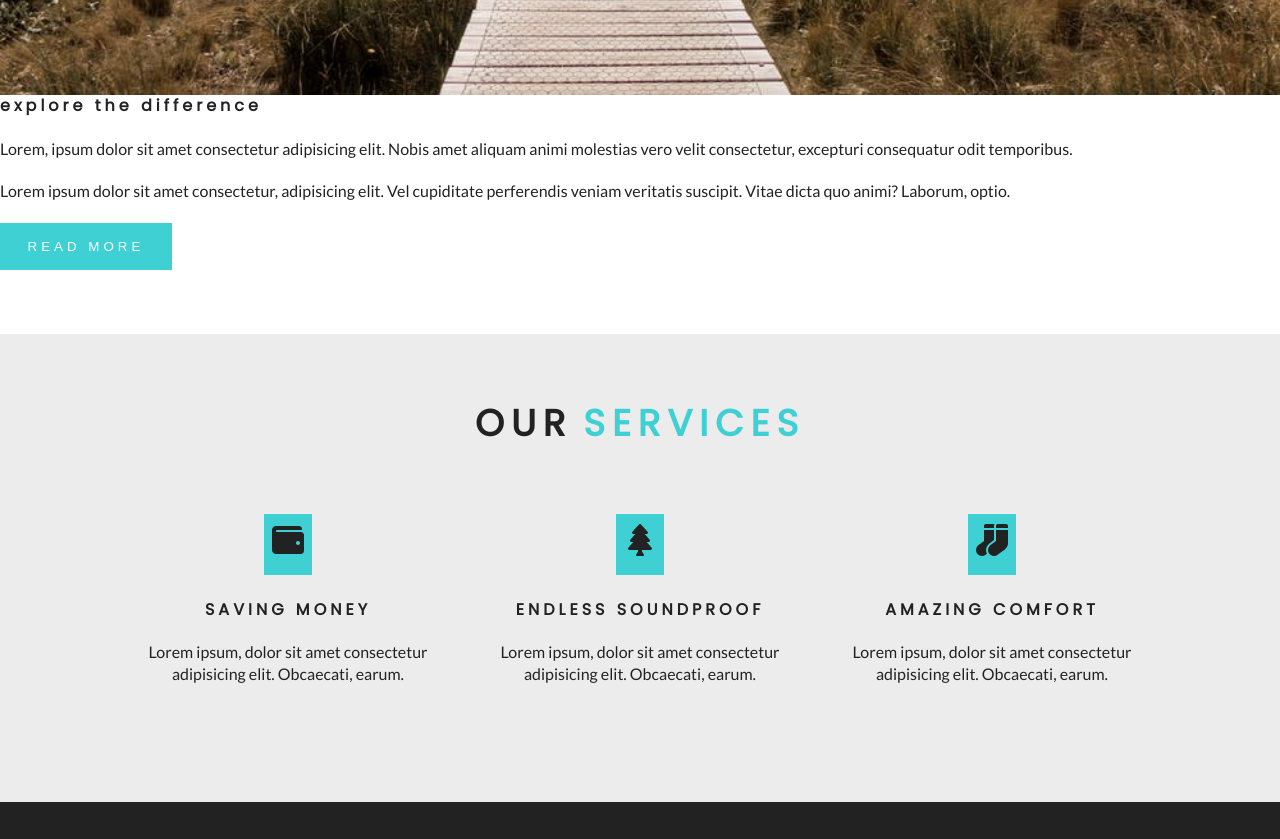
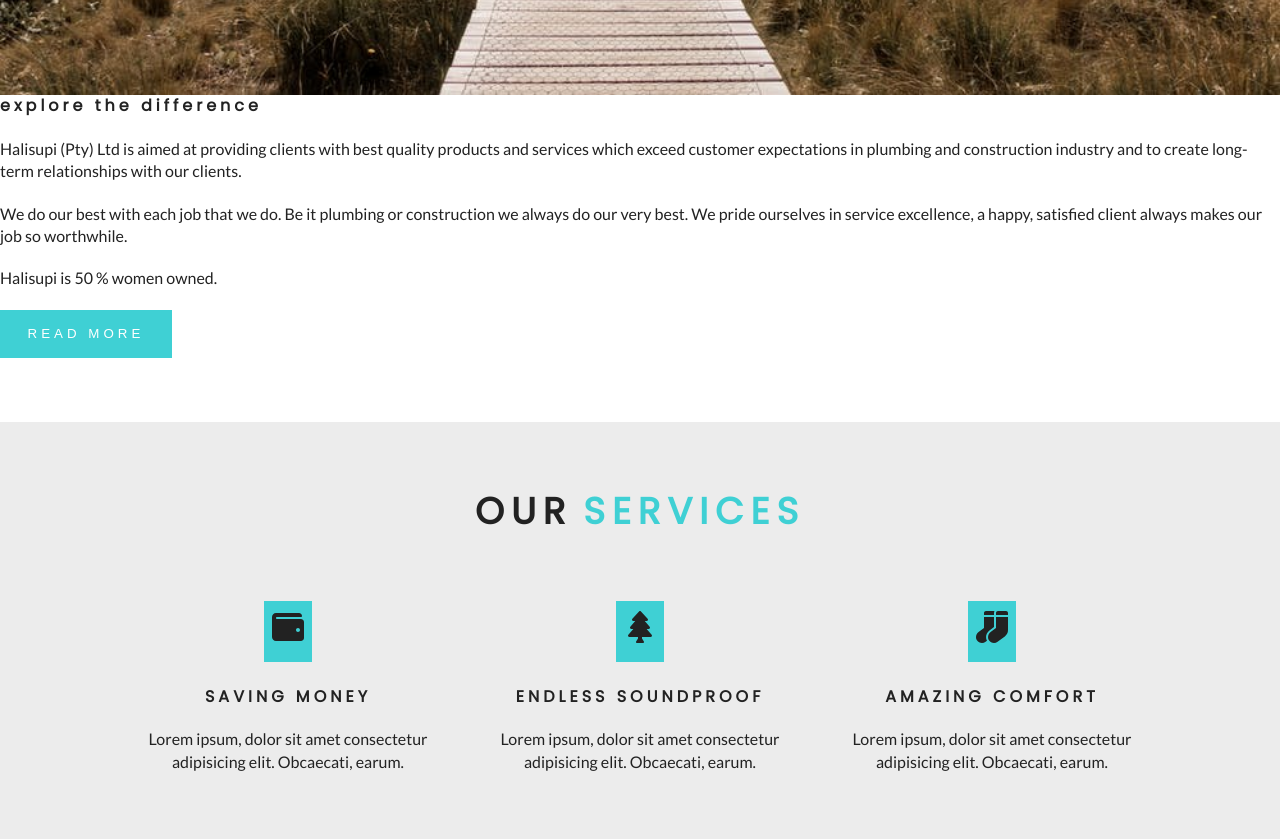
Before and after one commit to sithelo/halisupi, a Gatsby site: page / in a window 1280 px wide. Shown: the part 1800-2639 px from the top of the page. Built offline with nearby package versions, Linux system fonts and the light colour scheme; Gatsby itself is replaced by a stand-in of ours.

Commit message:
about text added

```diff
--- a/src/components/home/about.js
+++ b/src/components/home/about.js
@@ -34,14 +34,16 @@ const About = () => {
         <article className={styles.aboutInfo}>
           <h4>explore the difference</h4>
           <p>
-            Lorem, ipsum dolor sit amet consectetur adipisicing elit. Nobis amet
-            aliquam animi molestias vero velit consectetur, excepturi
-            consequatur odit temporibus.
+          Halisupi (Pty) Ltd is aimed at providing clients with best quality products and services
+          which exceed customer expectations in plumbing and construction industry and to create
+          long-term relationships with our clients.
           </p>
           <p>
-            Lorem ipsum dolor sit amet consectetur, adipisicing elit. Vel
-            cupiditate perferendis veniam veritatis suscipit. Vitae dicta quo
-            animi? Laborum, optio.
+          We do our best with each job that we do. Be it plumbing or construction we always do our very best.
+          We pride ourselves in service excellence, a happy, satisfied client always makes our job so worthwhile.
+          </p>
+          <p>
+          Halisupi is 50 % women owned.
           </p>
           <button type="button" className="btn-primary">
             read more
```
